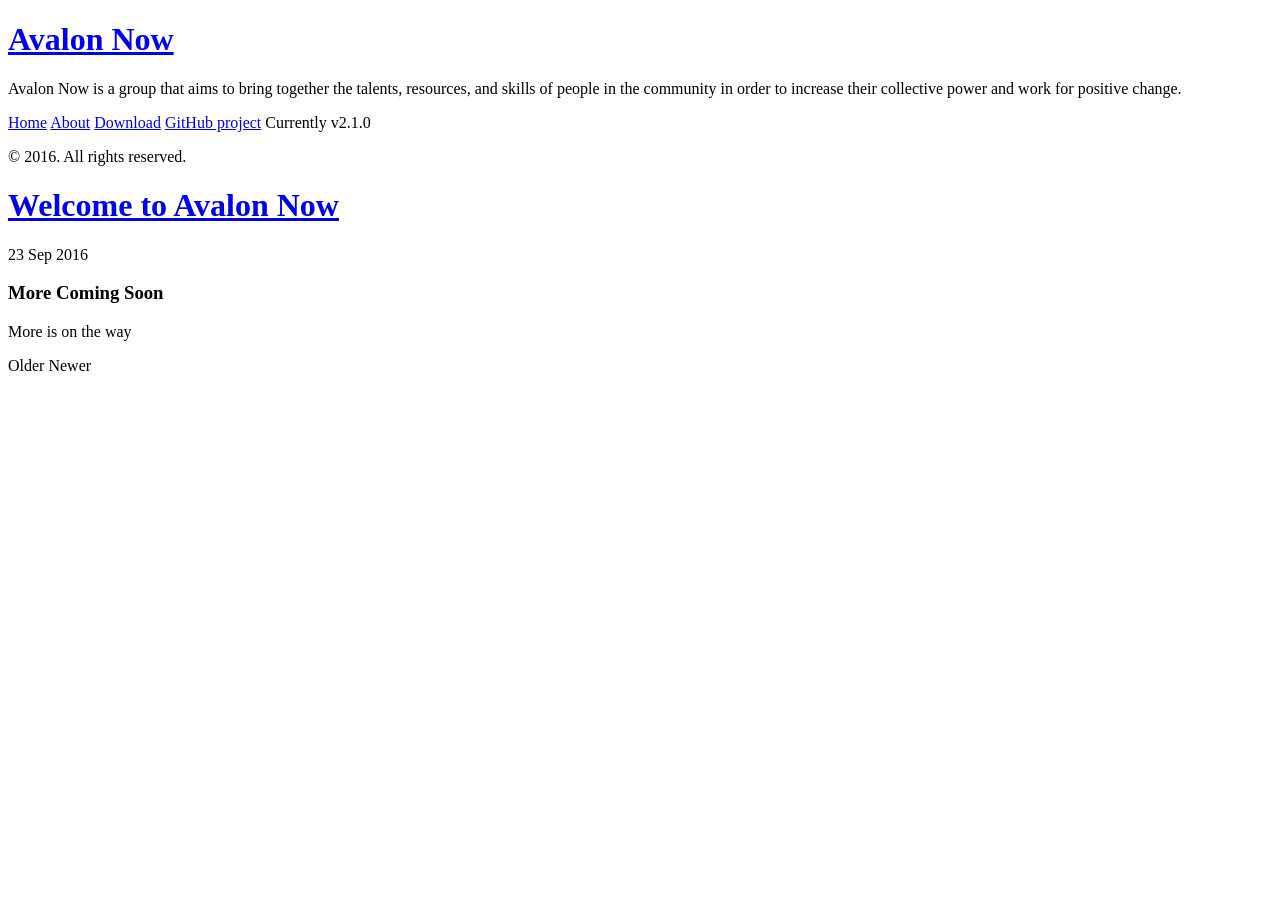
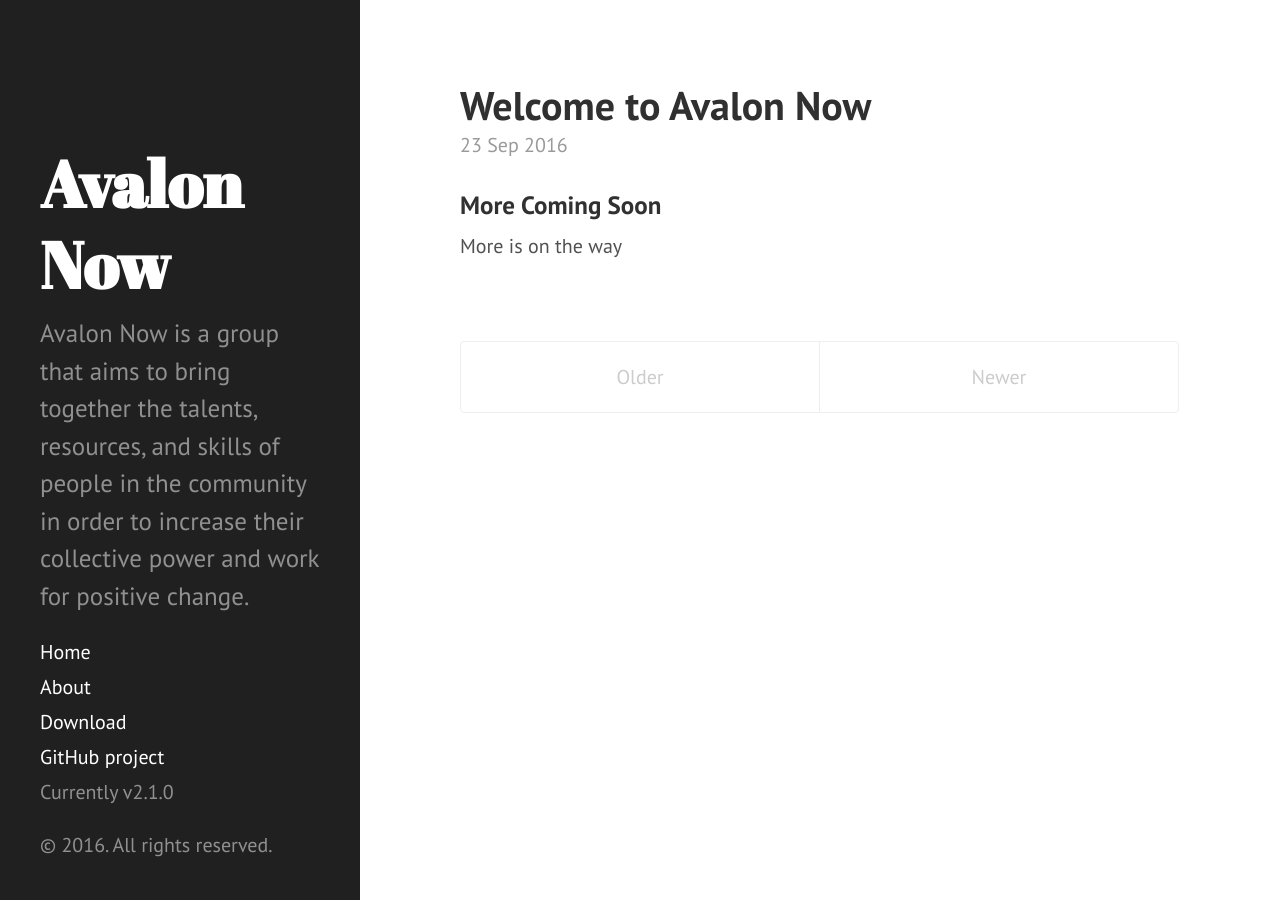
Before and after one commit to Pagewaiter/avalonnow, a Jekyll site: the page built from index.html, in a window 1280 px wide. Built offline with Jekyll 4.4.1, drawn with Linux system fonts in a browser that asks for light colours; Markdown is read by kramdown in place of the engine named in the settings; the list of posts is cut into pages by our own code.

Commit message:
trailing / fail

```diff
--- a/_config.yml
+++ b/_config.yml
@@ -10,7 +10,7 @@ title:            Avalon Now
 tagline:          'Volunteers for a Better Community'
 description:      'Avalon Now is a group that aims to bring together the talents, resources, and skills of people in the community in order to increase their collective power and work for positive change.'
 url:              https://pagewaiter.github.io/avalonnow
-baseurl:          avalonnow/
+baseurl:          /avalonnow
 
 author:
   name:           'Jason Mosley'
```
